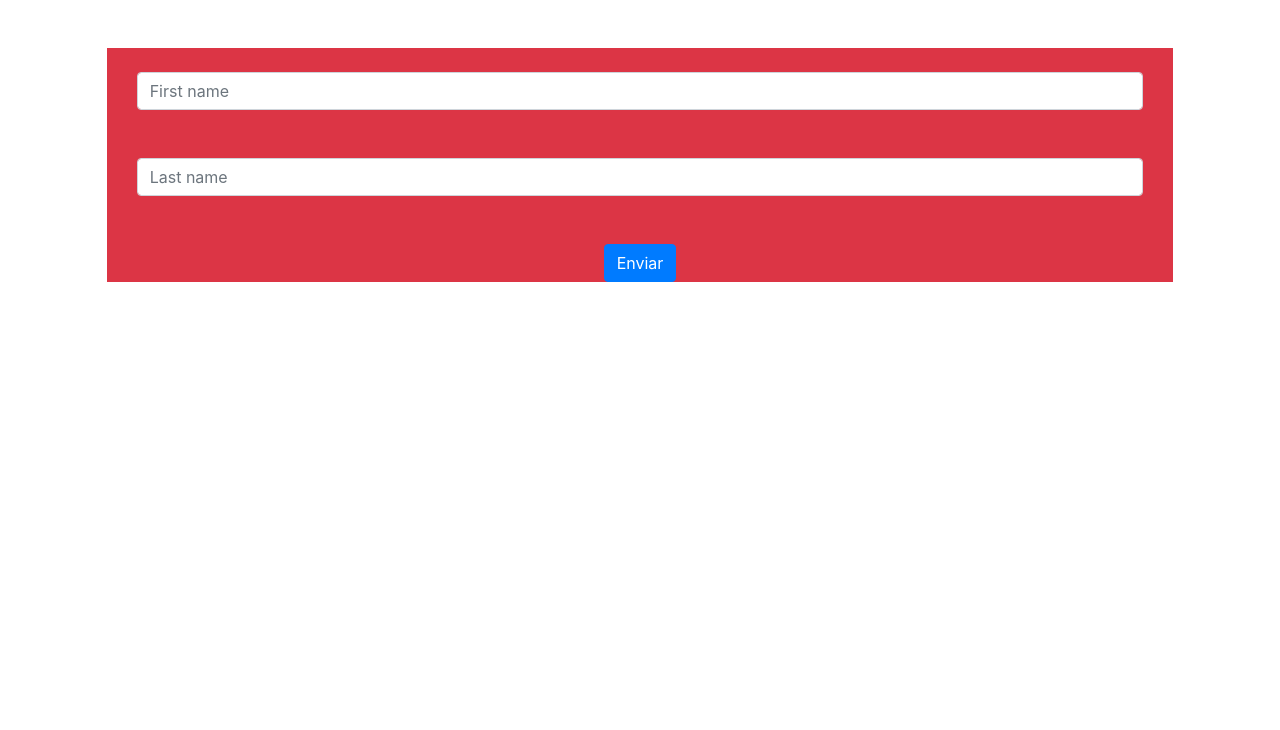
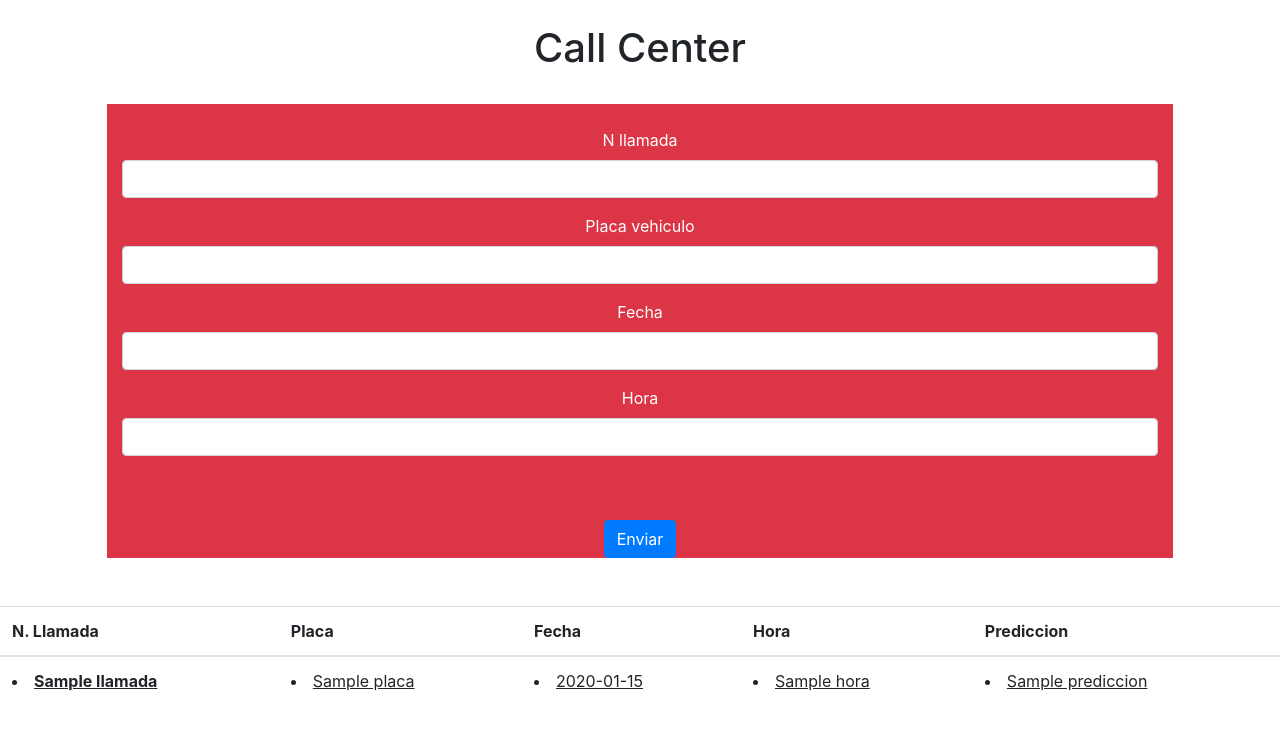
Before and after one commit to Luis219/LPExamenU1, a Flask app: template templates/index.html in a window 1280 px wide. Shown: the top 730 px of the page. Run offline with Flask 2, Linux system fonts and the light colour scheme; the template is opened without the code that fills it: most values are stand-ins (such as "Sample title", 1, 10 or a date in 2020).

Commit message:
envio de valores a tabla

```diff
--- a/app.py
+++ b/app.py
@@ -1,4 +1,4 @@
-from crypt import methods
+
 from markupsafe import escape
 from flask import Flask, abort, render_template, request, flash, url_for, redirect
 
@@ -12,15 +12,30 @@ app.secret_key='12345'
 def index():
     return render_template('index.html')
 
+
+nllamadas=[]
+placas=[]
+fechas=[]
+horas=[]
+
+
 #Ruta enviar
 @app.route('/enviar', methods=['POST'])
-
-
 
 #Controlador quer renderiza la página principal
 def enviar():
     """ Funcion que predice si puede circular o no """
-    return render_template('index.html')
+    llamada=request.form.get('numero_llamada')
+    placa=request.form.get('placa')
+    fecha=request.form.get('fecha')
+    hora=request.form.get('hora')
+
+    nllamadas.append(llamada)
+    placas.append(placa)
+    fechas.append(fecha)
+    horas.append(hora)
+
+    return render_template('index.html', nllamadas=nllamadas, placas=placas, fechas=fechas, horas=horas)
 
 
 
--- a/templates/index.html
+++ b/templates/index.html
@@ -14,20 +14,29 @@
 <body>
     <center>
         <br>
+        <h1>Call Center</h1>
         <br>
     <form>
 
         <div class="col-sm-10 bg-danger text-white">
             <br>
-          <div class="col">
-            <input type="text" class="form-control" placeholder="First name">
-          </div>
-          <br>
-          <br>
+            <div class="form-group">
+                <label for="exampleFormControlInput1"> N llamada</label>
+                <input type="text" class="form-control" name="numero_llamada" id="exampleFormControlInput1" placeholder="">
+            </div>
+            <div class="form-group">
+                <label for="exampleFormControlInput1"> Placa vehiculo</label>
+                <input type="number" class="form-control" name="placa" id="exampleFormControlInput1" placeholder="">
+            </div>
+            <div class="form-group">
+                <label for="exampleFormControlInput1"> Fecha</label>
+                <input type="number" class="form-control" name="fecha" id="exampleFormControlInput1" placeholder="">
+            </div>
+            <div class="form-group">
+                <label for="exampleFormControlInput1"> Hora</label>
+                <input type="number" class="form-control" name="hora" id="exampleFormControlInput1" placeholder="">
+            </div>
 
-          <div class="col">
-            <input type="text" class="form-control" placeholder="Last name">
-          </div>
           <br>
           <br>
           <div class="col-sm-10">
@@ -36,7 +45,55 @@
         </div>
 
       </form>
+      <br>
+      <br>
+
+
+
     </center>
+    <table class="table">
+        <thead>
+          <tr>
+            <th scope="col">N. Llamada</th>
+            <th scope="col">Placa</th>
+            <th scope="col">Fecha</th>
+            <th scope="col">Hora</th>
+            <th scope="col">Prediccion</th>
+          </tr>
+        </thead>
+        <tbody>
+          <tr>
+            <th><u>
+                {%for llamada in nllamadas %}
+                <li>{{llamada}}</li>
+                {%endfor%}
+            </u></th>
+            <td>
+                <u>
+                    {%for placa in placas%}
+                    <li>{{placa}}</li>
+                    {%endfor%}
+                </u>
+            </td>
+            <td><u>
+                {%for fecha in fechas%}
+                <li>{{fecha}}</li>
+                {%endfor%}
+            </u></td>
+            <td><u>
+                {%for hora in horas%}
+                <li>{{hora}}</li>
+                {%endfor%}
+            </u></td>
+            <td><u>
+                {%for prediccion in predicciones%}
+                <li>{{prediccion}}</li>
+                {%endfor%}
+            </u></td>
+          </tr>
+
+        </tbody>
+      </table>
 
 </body>
 </html>
```
